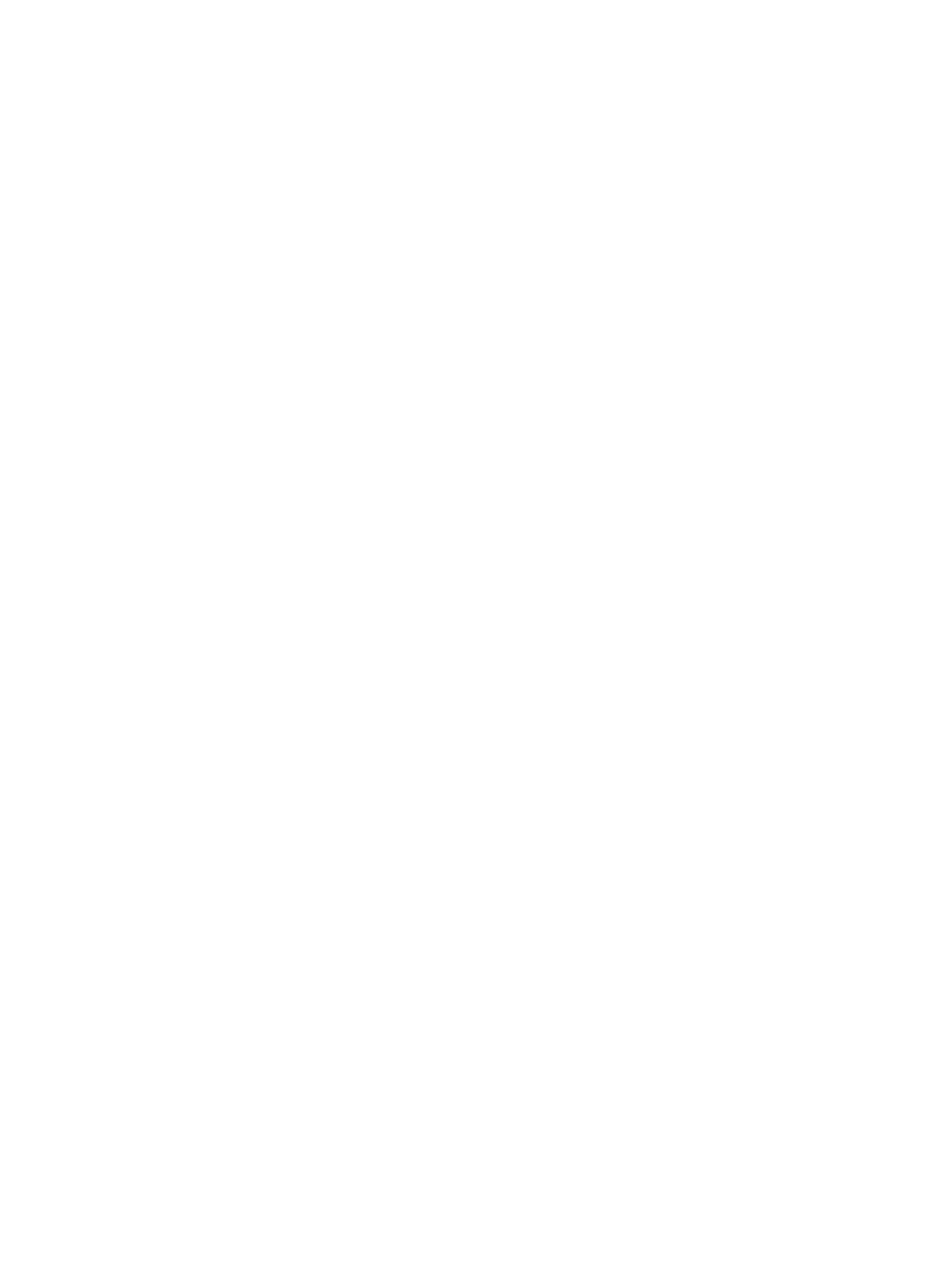
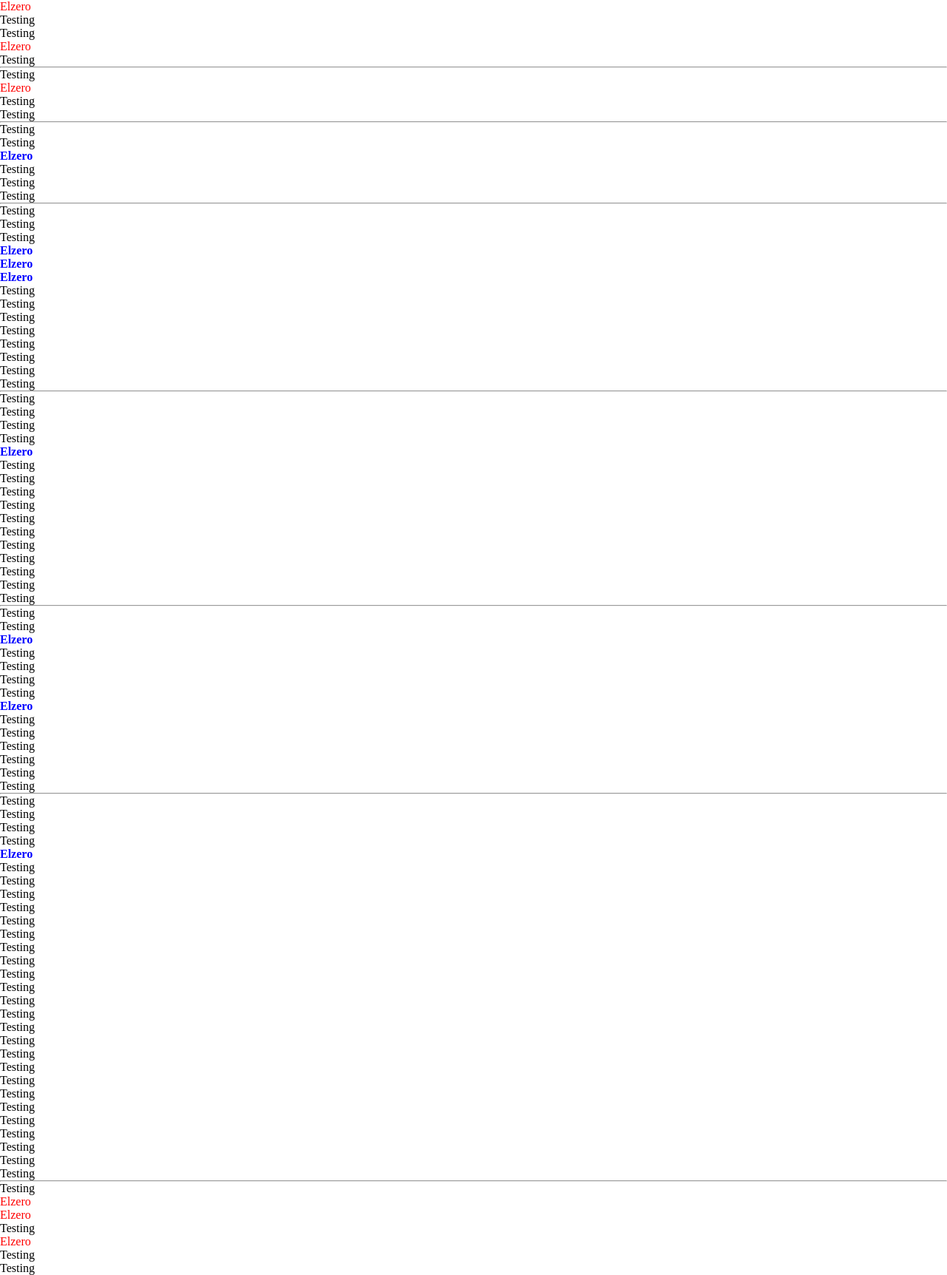
Before and after one commit to GziXnine/frontend-roadmap-revision, a PHP site: the page made by css/Practice/Some Tasks/task 13/index.html in a window 1280 px wide. Before the commit the page is empty. Shown: the whole page at 74% size. Before the commit the page ends 800 px from the top, so only its background shows below. Run offline with PHP 8.4, Linux system fonts and the light colour scheme.

Commit message:
Add HTML structure and CSS styles for tasks 13 and 14; remove task 15 files; fix typo in revision.css

```diff
--- a/css/Practice/Some Tasks/task 13/index.html
+++ b/css/Practice/Some Tasks/task 13/index.html
@@ -9,7 +9,169 @@
 </head>
 
 <body>
-
+  <div class="task1">
+    <div class="main red">Elzero</div>
+    <div class="main">Testing</div>
+    <div class="red">Testing</div>
+    <div class="main red">Elzero</div>
+    <p class="main red">Testing</p>
+  </div>
+  <hr>
+  <div class="task2">
+    <div class="parent">
+      <div class="child">Testing</div>
+      <div class="child">Elzero</div>
+    </div>
+    <div class="parent">
+      <div>
+        <div class="child">Testing</div>
+      </div>
+    </div>
+    <div class="child">Testing</div>
+  </div>
+  <hr>
+  <div class="task3">
+    <div class="parent">
+      <div class="baby">Testing</div>
+      <div class="baby">Testing</div>
+    </div>
+    <div class="parent">
+      <div class="baby">Elzero</div>
+    </div>
+    <div class="parent">
+      <div>
+        <div>Testing</div>
+      </div>
+      <div class="baby">Testing</div>
+    </div>
+    <div class="baby">Testing</div>
+  </div>
+  <hr>
+  <div class="task4">
+    <p>Testing</p>
+    <div>Testing</div>
+    <div>Testing</div>
+    <div title="Elzero">Elzero</div>
+    <div title="Hello">Elzero</div>
+    <div title="HTML">Elzero</div>
+    <div>Testing</div>
+    <div class="no-need" title="Elzero">Testing</div>
+    <div class="parent">
+      <div>Testing</div>
+      <p>Testing</p>
+      <div>Testing</div>
+      <div title="Elzero">Testing</div>
+      <div>Testing</div>
+      <div title="Elzero">Testing</div>
+    </div>
+  </div>
+  <hr>
+  <div class="task5">
+    <div>
+      <p>Testing</p>
+      <div title="Elzero">Testing</div>
+      <p>Testing</p>
+    </div>
+    <div>
+      <p>Testing</p>
+      <div title="Elzero">Elzero</div>
+    </div>
+    <div class="no-need">
+      <p>Testing</p>
+      <div title="Elzero">Testing</div>
+    </div>
+    <div>
+      <p>Testing</p>
+      <p>Testing</p>
+      <div class="no-need" title="Elzero">Testing</div>
+    </div>
+    <div>
+      <p title="Elzero">Testing</p>
+      <p title="Elzero">Testing</p>
+      <div>Testing</div>
+    </div>
+    <div>
+      <p>Testing</p>
+      <div>Testing</div>
+      <div>Testing</div>
+    </div>
+  </div>
+  <hr>
+  <div class="task6">
+    <div>
+      <div>Testing</div>
+      <div>Testing</div>
+      <div>Elzero</div>
+      <div>Testing</div>
+    </div>
+    <div>
+      <div>Testing</div>
+      <div>Testing</div>
+      <div>Testing</div>
+      <div>Elzero</div>
+      <div>Testing</div>
+      <p>Testing</p>
+    </div>
+    <div class="no-need">
+      <div>Testing</div>
+      <div>Testing</div>
+      <div>Testing</div>
+      <div>Testing</div>
+    </div>
+  </div>
+  <hr>
+  <div class="task7">
+    <div>
+      <h3>Testing</h3>
+      <div>Testing</div>
+      <h3>Testing</h3>
+      <h3>Testing</h3>
+      <div>Elzero</div>
+      <div>Testing</div>
+    </div>
+    <div>
+      <h3>Testing</h3>
+      <div>Testing</div>
+      <h3>Testing</h3>
+      <p>Testing</p>
+      <div>Testing</div>
+      <div>Testing</div>
+    </div>
+    <div>
+      <div>Testing</div>
+      <h3>Testing</h3>
+      <div>Testing</div>
+      <h3>Testing</h3>
+      <div class="no-need">Testing</div>
+      <div>Testing</div>
+      <div>Testing</div>
+    </div>
+    <div class="no-need">
+      <h3>Testing</h3>
+      <div>Testing</div>
+      <h3>Testing</h3>
+      <div>Testing</div>
+      <div>Testing</div>
+    </div>
+    <div class="no-need-2">
+      <h3>Testing</h3>
+      <div>Testing</div>
+      <h3>Testing</h3>
+      <div>Testing</div>
+      <div>Testing</div>
+    </div>
+  </div><hr>
+  <div class="task8">
+    <div>
+      <div>Testing</div>
+      <div>Elzero</div>
+      <div>Elzero</div>
+      <h3>Testing</h3>
+      <p>Elzero</p>
+      <h3>Testing</h3>
+      <div>Testing</div>
+    </div>
+  </div>
 </body>
 
 </html>
--- a/css/Practice/Some Tasks/task 13/style.css
+++ b/css/Practice/Some Tasks/task 13/style.css
@@ -0,0 +1,83 @@
+* {
+  margin: 0;
+  padding: 0;
+  box-sizing: border-box;
+
+  h3 {
+    font-size: 16px;
+    font-weight: normal;
+  }
+}
+
+.task1 {
+  div.main.red {
+    color: red;
+  }
+}
+
+.task2 {
+  .parent div:nth-child(2) {
+    color: red;
+  }
+}
+
+.task3 {
+  .parent:nth-child(2) {
+    color: red;
+  }
+
+  div:nth-of-type(2) div[class="baby"] {
+    color: blue;
+    font-weight: bold;
+  }
+}
+
+.task4 {
+  div[title]:not(.no-need, .parent div) {
+    color: red;
+  }
+
+  div[title]:nth-last-of-type(n+4) {
+    color: blue !important;
+    font-weight: bold;
+  }
+}
+
+.task5 {
+  div:nth-child(2) div[title="Elzero"] {
+    color: red;
+  }
+
+  div:nth-of-type(2)>div[title] {
+    color: blue;
+    font-weight: bold;
+  }
+}
+
+.task6 {
+  div:not([class="no-need"]) div:nth-last-of-type(2) {
+    color: red;
+  }
+
+  div:nth-last-of-type(n+2)>div:nth-last-of-type(2) {
+    color: blue;
+    font-weight: bold;
+  }
+}
+
+.task7 {
+  div:not([class*="no-need"]) h3+div:nth-last-of-type(2) {
+    color: red;
+  }
+
+  div:nth-of-type(1)>div:nth-last-of-type(2) {
+    color: blue !important;
+    font-weight: bold;
+  }
+}
+
+.task8 {
+  div *:not(div:last-child, div:first-child, h3) {
+    color: red;
+  }
+}
--- a/css/Practice/revision.css
+++ b/css/Practice/revision.css
@@ -278,7 +278,7 @@ body {
       - [Attribute=Value]
       - Element[Attribute=Value] => input[type="submit"]
       - [Attribute~=Value] => Contains A Word
-      - [Attribute*=Value] => Contains A Atring
+      - [Attribute*=Value] => Contains A String
       - [Attribute^=Value] => Start With A String
       - :first-child
       - :last-child
```
Also changed, not shown: css/Practice/Some Tasks/task 14/index.html (+14 -0 lines), css/Practice/Some Tasks/task 14/style.css (+138 -0 lines), css/Practice/Some Tasks/task 15/index.html (deleted, +0 -15 lines), css/Practice/Some Tasks/task 15/style.css (deleted).
